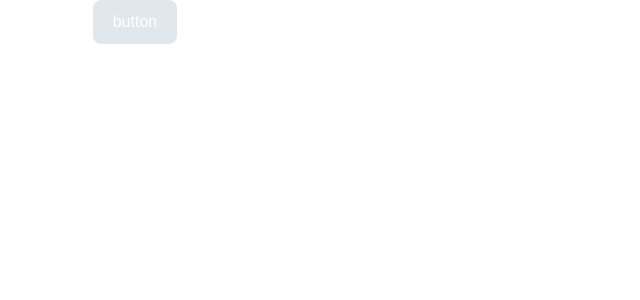
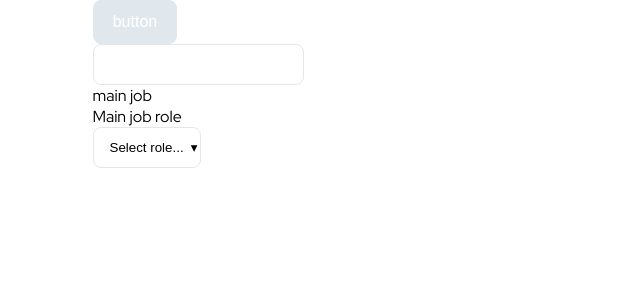
Before and after one commit to pin4eva/redacre, a React (Vite) app in the folder frontend/: page / in a window 1280 px wide. Shown: the top 300 px of the page, without its empty margins (0-640 px from the left). Built offline with nearby package versions, Linux system fonts and the light colour scheme.

Commit message:
style: created custom select

```diff
--- a/frontend/package.json
+++ b/frontend/package.json
@@ -9,6 +9,7 @@
     "preview": "vite preview"
   },
   "dependencies": {
+    "@fortawesome/fontawesome-free": "^6.3.0",
     "react": "^18.2.0",
     "react-dom": "^18.2.0",
     "sass": "^1.58.0",
@@ -18,6 +19,7 @@
     "@types/node": "^18.13.0",
     "@types/react": "^18.0.27",
     "@types/react-dom": "^18.0.10",
+    "@types/styled-components": "^5.1.26",
     "@typescript-eslint/eslint-plugin": "^5.51.0",
     "@typescript-eslint/parser": "^5.51.0",
     "@vitejs/plugin-react": "^3.1.0",
--- a/frontend/src/App.tsx
+++ b/frontend/src/App.tsx
@@ -1,4 +1,5 @@
 import React from "react";
+import { Select } from "./lib/Select";
 
 const App = () => {
   return (
@@ -6,6 +7,14 @@ const App = () => {
       <button disabled className="btn primary">
         button
       </button>
+
+      <div>
+        <input type="text" className="input" />
+      </div>
+
+      <div>
+        <Select />
+      </div>
     </div>
   );
 };
--- /dev/null
+++ b/frontend/src/lib/Select.tsx
@@ -0,0 +1,68 @@
+import { useEffect } from "react";
+import styled from "styled-components";
+
+export const Select = () => {
+  useEffect(() => {
+    if (typeof window !== undefined) {
+      const wrapper = document.querySelector(".select-option-body");
+      const trigger = document.querySelector(".trigger-button");
+
+      trigger?.addEventListener("click", () => {
+        wrapper?.classList.toggle("isActive");
+      });
+
+      document.addEventListener("click", (event) => {
+        const didClickOutside = !wrapper?.contains(
+          event?.target as unknown as Node
+        );
+
+        if (didClickOutside) {
+          wrapper?.classList.remove("isActive");
+        }
+      });
+    }
+
+    return () => {
+      const wrapper = document.querySelector(".select-option-body");
+      const trigger = document.querySelector(".trigger-button");
+      trigger?.addEventListener("click", () => {
+        wrapper?.classList.toggle("isActive");
+      });
+    };
+  }, []);
+  return (
+    <Wrapper>
+      <span>main job</span>
+
+      <div className="select">
+        <span className="select-label">Main job role</span>
+        <div className="select-wrapper">
+          <div className="select-option-body">
+            <button className="select-option-trigger trigger-button">
+              Select role...
+            </button>
+            <div className="select-option-wrapper">
+              <div className="select-option-item" data-value="ds">
+                UI/UX Designer
+              </div>
+              <div className="select-option-item" data-value="fe">
+                Frontend Engineer
+              </div>
+              <div className="select-option-item" data-value="be">
+                Backend Engineer
+              </div>
+              <div className="select-option-item" data-value="qa">
+                QA Engineer
+              </div>
+              <div className="select-option-item" data-value="un">
+                Unicorn
+              </div>
+            </div>
+          </div>
+        </div>
+      </div>
+    </Wrapper>
+  );
+};
+
+const Wrapper = styled.div``;
--- a/frontend/src/style/_helpers.scss
+++ b/frontend/src/style/_helpers.scss
@@ -67,3 +67,73 @@
     }
   }
 }
+
+// input and select
+
+.input,
+input,
+select {
+  border: 1px solid $neutral;
+  padding: $btn-padding-y 1rem;
+  border-radius: $btn-border-radius;
+  box-sizing: border-box;
+  background-color: transparent;
+  &:hover {
+    border-color: #b5d9bb;
+  }
+
+  &:focus {
+    outline: 1px solid $primary;
+  }
+}
+
+.select {
+  position: relative;
+  &-wrapper {
+    position: absolute;
+  }
+  &-option-body {
+    position: relative;
+    &.isActive {
+      .select-option-wrapper {
+        display: block;
+      }
+    }
+  }
+  &-option-item {
+    padding: $btn-padding-y $btn-padding-x;
+    cursor: pointer;
+    &:not(:last-of-type) {
+      border-bottom: 1px solid $neutral;
+    }
+    &:hover {
+      background-color: #eeeeee;
+    }
+    img,
+    svg {
+      width: 1.5rem;
+      height: 1.5rem;
+      border-radius: 50%;
+    }
+  }
+  &-option-wrapper {
+    background-color: #fff;
+    box-shadow: 0px 8px 30px rgba(0, 0, 0, 0.08);
+    border-radius: $btn-border-radius;
+    z-index: 3;
+    display: none;
+  }
+  &-option-trigger {
+    cursor: pointer;
+    @extend .input;
+    position: relative;
+    width: 100%;
+    text-align: left;
+    &::after {
+      content: "▾";
+      position: absolute;
+      margin-left: auto;
+      right: 2%;
+    }
+  }
+}
--- a/frontend/src/style/index.scss
+++ b/frontend/src/style/index.scss
@@ -2,6 +2,7 @@
 @import "./helpers";
 @import "./mixins_and_functions";
 @import url("https://fonts.googleapis.com/css2?family=Red+Hat+Display:ital,wght@0,300;0,400;0,500;0,600;0,700;1,300&display=swap");
+@import "@fortawesome/fontawesome-free/css/all.css";
 
 body {
   font-family: "Red Hat Display", sans-serif;
```
Also changed, not shown: 1 other file (tests, documents, lock files or other folders).
